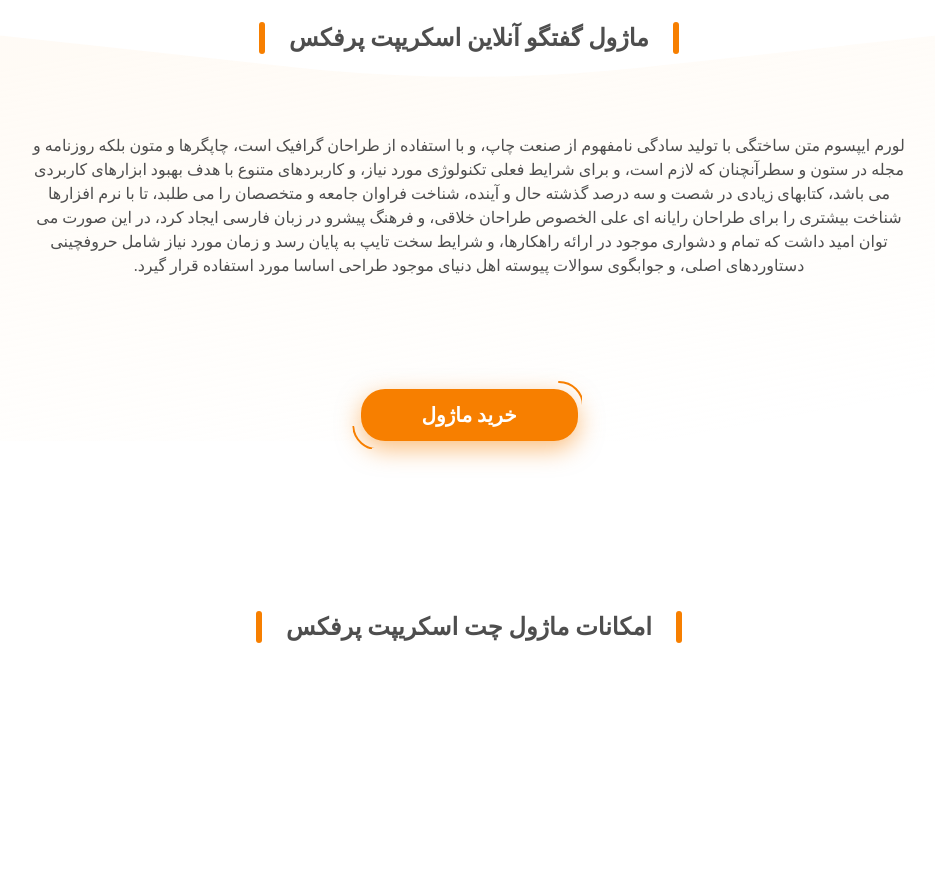
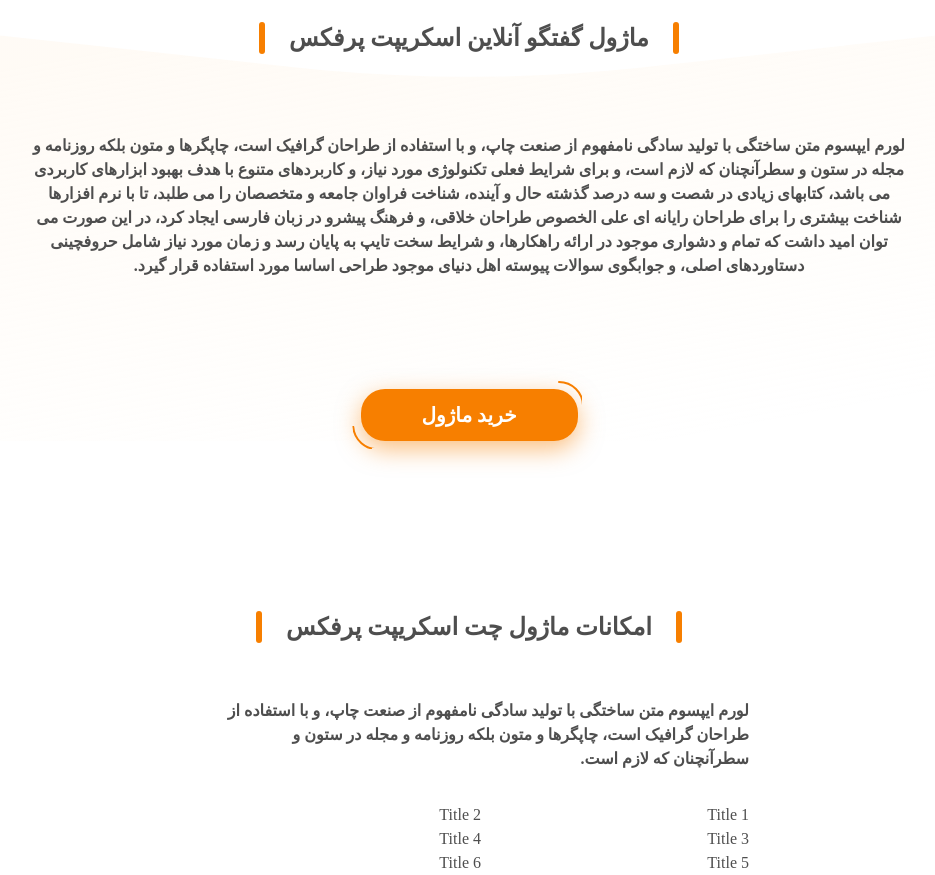
Before and after one commit to mahyarErshad/perfex-chat, a React (Create React App) app: page / in a window 1280 px wide. Shown: the part 1420-2295 px from the top of the page, without its empty margins (171-1106 px from the left). Before the commit the page ends 2063 px from the top, so only its background shows below. Built offline with nearby package versions, Linux system fonts and the light colour scheme; a web font is replaced by a local one.

Commit message:
Changed font weight

```diff
--- a/src/Components/IntroductionSection/IntroductionSection.jsx
+++ b/src/Components/IntroductionSection/IntroductionSection.jsx
@@ -6,7 +6,7 @@ function IntroductionSection() {
   return (
     <section id="Introduction" className="mt-48 md:mt-72 lg:mt-[23.5rem] w-full px-4 flex-col items-center md:gap-14 max-md:gap-8">
       <SectionTitle title="ماژول گفتگو آنلاین اسکریپت پرفکس" />
-      <p className="text-base max-w-[54.5rem] text-center mt-6">لورم ایپسوم متن ساختگی با تولید سادگی نامفهوم از صنعت چاپ، و با استفاده از طراحان گرافیک است، چاپگرها و متون بلکه روزنامه و مجله در ستون و سطرآنچنان که لازم است، و برای شرایط فعلی تکنولوژی مورد نیاز، و کاربردهای متنوع با هدف بهبود ابزارهای کاربردی می باشد، کتابهای زیادی در شصت و سه درصد گذشته حال و آینده، شناخت فراوان جامعه و متخصصان را می طلبد، تا با نرم افزارها شناخت بیشتری را برای طراحان رایانه ای علی الخصوص طراحان خلاقی، و فرهنگ پیشرو در زبان فارسی ایجاد کرد، در این صورت می توان امید داشت که تمام و دشواری موجود در ارائه راهکارها، و شرایط سخت تایپ به پایان رسد و زمان مورد نیاز شامل حروفچینی دستاوردهای اصلی، و جوابگوی سوالات پیوسته اهل دنیای موجود طراحی اساسا مورد استفاده قرار گیرد.</p>
+      <p className="text-base font-semibold max-w-[54.5rem] text-center mt-6">لورم ایپسوم متن ساختگی با تولید سادگی نامفهوم از صنعت چاپ، و با استفاده از طراحان گرافیک است، چاپگرها و متون بلکه روزنامه و مجله در ستون و سطرآنچنان که لازم است، و برای شرایط فعلی تکنولوژی مورد نیاز، و کاربردهای متنوع با هدف بهبود ابزارهای کاربردی می باشد، کتابهای زیادی در شصت و سه درصد گذشته حال و آینده، شناخت فراوان جامعه و متخصصان را می طلبد، تا با نرم افزارها شناخت بیشتری را برای طراحان رایانه ای علی الخصوص طراحان خلاقی، و فرهنگ پیشرو در زبان فارسی ایجاد کرد، در این صورت می توان امید داشت که تمام و دشواری موجود در ارائه راهکارها، و شرایط سخت تایپ به پایان رسد و زمان مورد نیاز شامل حروفچینی دستاوردهای اصلی، و جوابگوی سوالات پیوسته اهل دنیای موجود طراحی اساسا مورد استفاده قرار گیرد.</p>
       <MyButton text="خرید ماژول" href="#" />
     </section>
   );
--- a/src/Components/ToolsSection/ToolsSection.jsx
+++ b/src/Components/ToolsSection/ToolsSection.jsx
@@ -6,10 +6,20 @@ function ToolsSection() {
   return (
     <section className="max-md:mt-24 md:mt-[10.625rem] w-full px-4">
       <SectionTitle title="امکانات ماژول چت اسکریپت پرفکس" />
-      <div className="grid max-md:grid-cols-1 md:grid-cols-2">
-        <div className="flex-col"></div>
-        <div></div>
-      </div>
+      <Tabs className="flex justify-center gap-6 mt-14">
+        <div className="flex-col gap-8 lg:max-w-[33.5rem]">
+          <p className="text-base font-semibold">لورم ایپسوم متن ساختگی با تولید سادگی نامفهوم از صنعت چاپ، و با استفاده از طراحان گرافیک است، چاپگرها و متون بلکه روزنامه و مجله در ستون و سطرآنچنان که لازم است.</p>
+          <TabList className="grid lg:grid-cols-2">
+            <Tab>Title 1</Tab>
+            <Tab>Title 2</Tab>
+            <Tab>Title 3</Tab>
+            <Tab>Title 4</Tab>
+            <Tab>Title 5</Tab>
+            <Tab>Title 6</Tab>
+          </TabList>
+        </div>
+        <div className=""></div>
+      </Tabs>
     </section>
   );
 }
```
